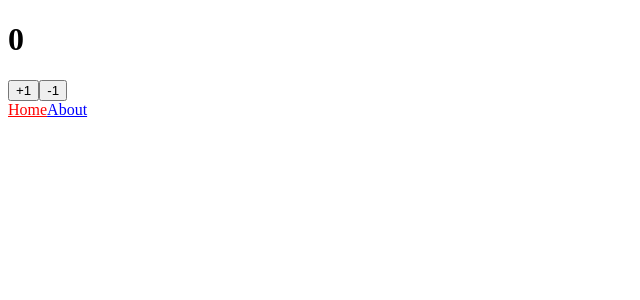
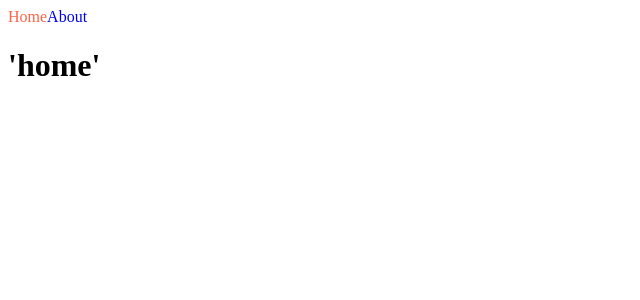
Before and after one commit to 2-seungjin/nextJSTest, a Next.js app: page / in a window 1280 px wide. Shown: the top 300 px of the page, without its empty margins (0-640 px from the left). Built offline with nearby package versions, Linux system fonts and the light colour scheme.

Commit message:
css 모듈 여러개 추가 방법

```diff
--- a/components/NavBar.js
+++ b/components/NavBar.js
@@ -1,14 +1,19 @@
 import Link from 'next/link'
 import {useRouter} from 'next/router'
+import styles from './NavBar.module.css'
+
 export default function NavBar() {
   const router = useRouter();
   return(
     <nav>
       <Link href="/">
-        <a style={{color: router.pathname === '/' ? 'red' : 'blue'}}>Home</a>
+        <a className={`${styles.link} ${router.pathname === '/' ? styles.active : ''}`}>Home</a>
       </Link>
       <Link href="/about">
-        <a style={{color: router.pathname === '/about' ? 'red' : 'blue'}}>About</a>
+        <a className={[
+          styles.link,
+          router.pathname === '/about' ? styles.active : ''
+        ].join(' ')}>About</a>
       </Link>
     </nav>
   )
--- /dev/null
+++ b/components/NavBar.module.css
@@ -0,0 +1,6 @@
+.link {
+  text-decoration: none;
+}
+.active {
+  color: tomato;
+}
--- a/pages/index.js
+++ b/pages/index.js
@@ -5,10 +5,8 @@ export default function Home() {
   const [number, setNumber] = useState(0);
   return (
     <div>
-      <h1>{number}</h1>
-      <button onClick={() => setNumber(number +1)}>+1</button>
-      <button onClick={() => setNumber(number -1)}>-1</button>
       <NavBar />
+      <h1>'home'</h1>
     </div>
   )
 }
```
Also changed, not shown: pages/about.js (+4 -3 lines).
